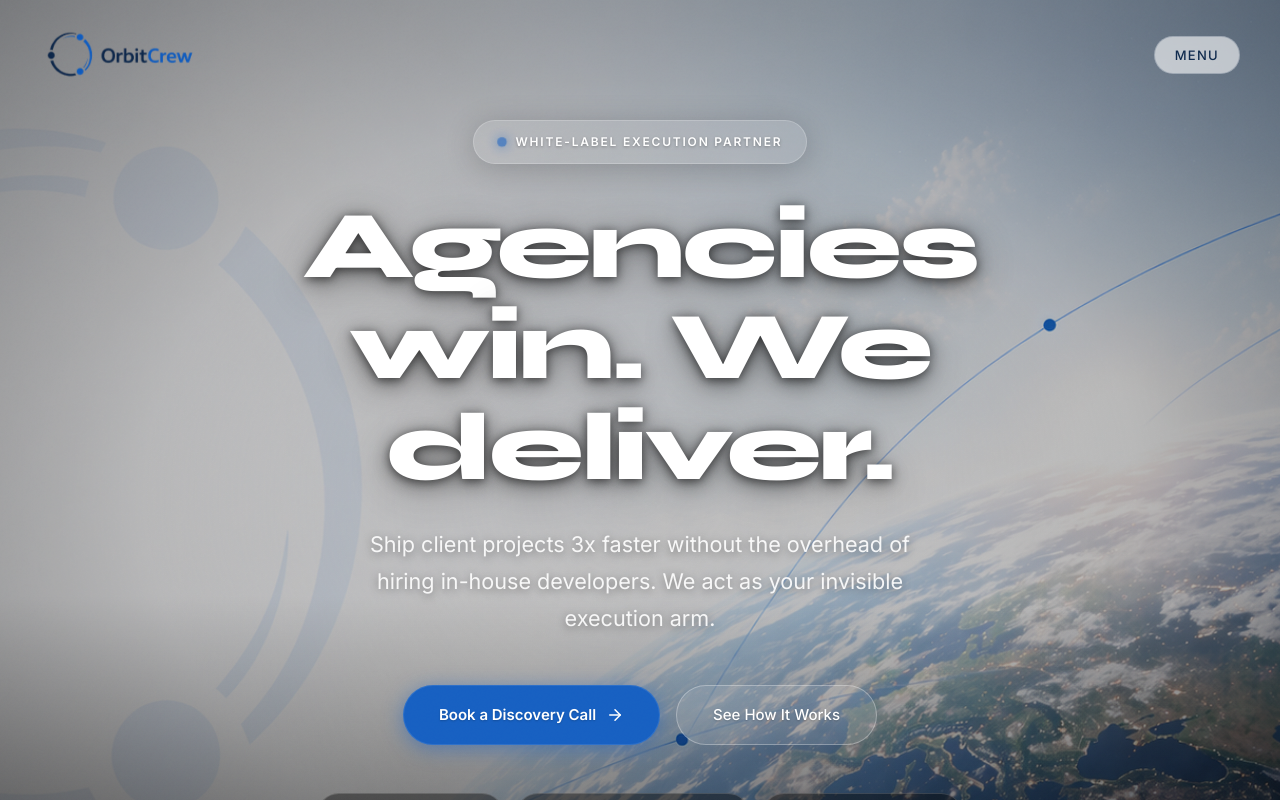
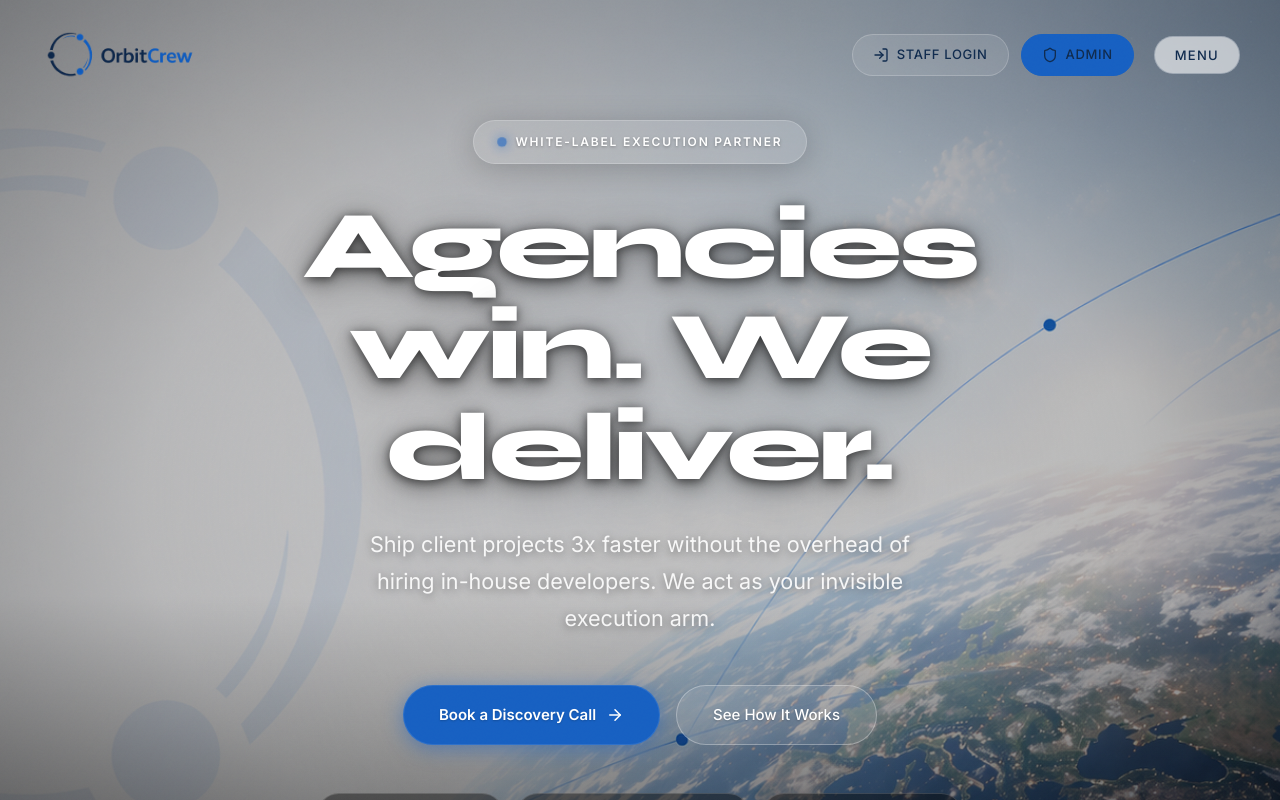
Before and after one commit to solankiharsh0217-design/orbit-crew, a Next.js app: page / in a window 1280 px wide. Shown: the top 800 px of the page. Built offline with nearby package versions, Linux system fonts and the light colour scheme.

Commit message:
feat: add Staff Login and Admin Login buttons to navigation

```diff
--- a/src/components/Nav.module.css
+++ b/src/components/Nav.module.css
@@ -26,7 +26,6 @@
   width: auto;
   max-height: 70px;
   object-fit: contain;
-  /* Ensure transparent background shows */
   background: transparent !important;
 }
 
@@ -52,48 +51,54 @@
   border-color: var(--color-text-white) !important;
 }
 
-/* Full-screen overlay */
-.overlay {
-  position: fixed;
-  top: 0;
-  left: 0;
-  width: 100%;
-  height: 100vh;
-  background: var(--color-bg-secondary);
-  z-index: 999;
+/* Desktop Login Buttons */
+.desktopLogin {
   display: flex;
-  flex-direction: column;
-  padding: 40px;
-  will-change: transform;
+  align-items: center;
+  gap: 12px;
+  margin-left: auto;
+  margin-right: 20px;
 }
 
-.closeBtn {
-  position: absolute;
-  top: 28px;
-  right: 40px;
+.loginBtn {
+  display: flex;
+  align-items: center;
+  gap: 8px;
+  padding: 10px 20px;
+  border-radius: 50px;
   font-family: var(--font-body);
   font-size: 13px;
   font-weight: 500;
-  color: var(--color-text-white);
   text-transform: uppercase;
-  letter-spacing: 0.1em;
-  padding: 10px 20px;
-  border: 1px solid rgba(16, 43, 78, 0.2) !important;
-  border-radius: 50px;
-  background: transparent;
+  letter-spacing: 0.05em;
+  text-decoration: none;
+  transition: all 0.3s ease;
   cursor: pointer;
-  transition: all 0.3s ease;
+  border: 1px solid transparent;
 }
 
-.closeBtn:hover {
-  background: var(--color-text-white);
-  color: var(--color-bg-dark);
+.staffBtn {
+  background: rgba(255, 255, 255, 0.1);
+  color: var(--color-text-white);
+  border-color: rgba(255, 255, 255, 0.2);
 }
 
-.menuBtn:hover {
-  background: var(--color-text-white);
-  color: var(--color-bg-dark);
-  border-color: var(--color-text-white) !important;
+.staffBtn:hover {
+  background: rgba(255, 255, 255, 0.2);
+  border-color: rgba(255, 255, 255, 0.4);
+  transform: translateY(-2px);
+}
+
+.adminBtn {
+  background: var(--color-accent);
+  color: var(--color-text-white);
+  border-color: var(--color-accent);
+}
+
+.adminBtn:hover {
+  background: #ff6b3d;
+  border-color: #ff6b3d;
+  transform: translateY(-2px);
 }
 
 /* Full-screen overlay */
@@ -160,57 +165,6 @@
   font-family: var(--font-display);
   font-size: clamp(2.5rem, 5.5vw, 5rem);
   font-weight: 700;
-  color: var(--color-text-muted);
-  line-height: 1.2;
-  letter-spacing: -0.03em;
-  text-decoration: none;
-  display: flex;
-  align-items: center;
-  gap: 24px;
-  padding: 12px 0;
-  transition: color 0.3s ease;
-  cursor: pointer;
-}
-
-.navLink:hover {
-  color: var(--color-text-white);
-}
-
-.navLinkNum {
-  font-family: var(--font-body);
-  font-size: 13px;
-  font-weight: 400;
-  color: var(--color-text-muted);
-  letter-spacing: 0.05em;
-  flex-shrink: 0;
-  align-self: flex-start;
-  padding-top: 8px;
-}
-
-.socials {
-  display: flex;
-  gap: 32px;
-  margin-top: 48px;
-}
-
-.socialLink {
-  font-size: 12px;
-  color: var(--color-text-white);
-  opacity: 0.5;
-  text-transform: uppercase;
-  letter-spacing: 0.1em;
-  text-decoration: none;
-  transition: opacity 0.3s ease;
-}
-
-.socialLink:hover {
-  opacity: 1;
-}
-
-.navLink {
-  font-family: var(--font-display);
-  font-size: clamp(2.5rem, 5.5vw, 5rem);
-  font-weight: 700;
   color: #102B4E;
   opacity: 0.7;
   line-height: 1.2;
@@ -246,6 +200,24 @@
 
 .navLinkActive .navLinkNum {
   color: var(--color-accent);
+}
+
+/* Mobile Menu Login Links */
+.loginLink {
+  color: var(--color-accent) !important;
+}
+
+.loginLink:hover {
+  color: #ff6b3d !important;
+}
+
+.loginLinkContent {
+  display: flex;
+  align-items: center;
+}
+
+.adminLink {
+  color: #ff6b3d !important;
 }
 
 .socials {
@@ -291,4 +263,14 @@
     gap: 20px;
     margin-top: 32px;
   }
+
+  .desktopLogin {
+    display: none;
+  }
 }
+
+@media (min-width: 769px) {
+  .loginLink {
+    display: flex;
+  }
+}
--- a/src/components/Nav.tsx
+++ b/src/components/Nav.tsx
@@ -5,6 +5,7 @@ import Link from 'next/link'
 import Image from 'next/image'
 import { usePathname } from 'next/navigation'
 import { motion, AnimatePresence } from 'framer-motion'
+import { LogIn, Shield } from 'lucide-react'
 import styles from './Nav.module.css'
 
 const navLinks = [
@@ -18,6 +19,12 @@ const socialLinks = [
   { name: 'LinkedIn', href: '#' },
   { name: 'Twitter', href: '#' },
   { name: 'Instagram', href: '#' },
+]
+
+// External login links
+const loginLinks = [
+  { name: 'Staff Login', href: 'https://orbit-crew-hrms.pages.dev/login', icon: LogIn },
+  { name: 'Admin Login', href: 'https://orbit-crew-hrms.pages.dev/login', icon: Shield },
 ]
 
 export default function Nav() {
@@ -47,6 +54,28 @@ export default function Nav() {
             unoptimized
           />
         </Link>
+
+        {/* Desktop Login Buttons */}
+        <div className={styles.desktopLogin}>
+          <a
+            href="https://orbit-crew-hrms.pages.dev/login"
+            className={`${styles.loginBtn} ${styles.staffBtn}`}
+            target="_blank"
+            rel="noopener noreferrer"
+          >
+            <LogIn size={16} />
+            <span>Staff Login</span>
+          </a>
+          <a
+            href="https://orbit-crew-hrms.pages.dev/login"
+            className={`${styles.loginBtn} ${styles.adminBtn}`}
+            target="_blank"
+            rel="noopener noreferrer"
+          >
+            <Shield size={16} />
+            <span>Admin</span>
+          </a>
+        </div>
 
         <button
           className={styles.menuBtn}
@@ -98,6 +127,53 @@ export default function Nav() {
                     </motion.div>
                   </div>
                 ))}
+
+                {/* Mobile Login Links */}
+                <div className={styles.linkWrapper} style={{ overflow: 'hidden', marginTop: '20px' }}>
+                  <motion.div
+                    initial={{ y: '100%' }}
+                    animate={{ y: '0%' }}
+                    exit={{ y: '100%' }}
+                    transition={{ delay: 0.15 + navLinks.length * 0.07, duration: 0.6, ease: [0.16, 1, 0.3, 1] as const }}
+                  >
+                    <a
+                      href="https://orbit-crew-hrms.pages.dev/login"
+                      className={`${styles.navLink} ${styles.loginLink}`}
+                      target="_blank"
+                      rel="noopener noreferrer"
+                      onClick={() => setIsOpen(false)}
+                    >
+                      <span className={styles.navLinkNum}>0{navLinks.length + 1}</span>
+                      <span className={styles.loginLinkContent}>
+                        <LogIn size={24} style={{ marginRight: '12px' }} />
+                        Staff Login
+                      </span>
+                    </a>
+                  </motion.div>
+                </div>
+
+                <div className={styles.linkWrapper} style={{ overflow: 'hidden' }}>
+                  <motion.div
+                    initial={{ y: '100%' }}
+                    animate={{ y: '0%' }}
+                    exit={{ y: '100%' }}
+                    transition={{ delay: 0.15 + (navLinks.length + 1) * 0.07, duration: 0.6, ease: [0.16, 1, 0.3, 1] as const }}
+                  >
+                    <a
+                      href="https://orbit-crew-hrms.pages.dev/login"
+                      className={`${styles.navLink} ${styles.loginLink} ${styles.adminLink}`}
+                      target="_blank"
+                      rel="noopener noreferrer"
+                      onClick={() => setIsOpen(false)}
+                    >
+                      <span className={styles.navLinkNum}>0{navLinks.length + 2}</span>
+                      <span className={styles.loginLinkContent}>
+                        <Shield size={24} style={{ marginRight: '12px' }} />
+                        Admin Login
+                      </span>
+                    </a>
+                  </motion.div>
+                </div>
               </nav>
 
               <motion.div
```
Lines whose indentation alone changed are shown as unchanged.
